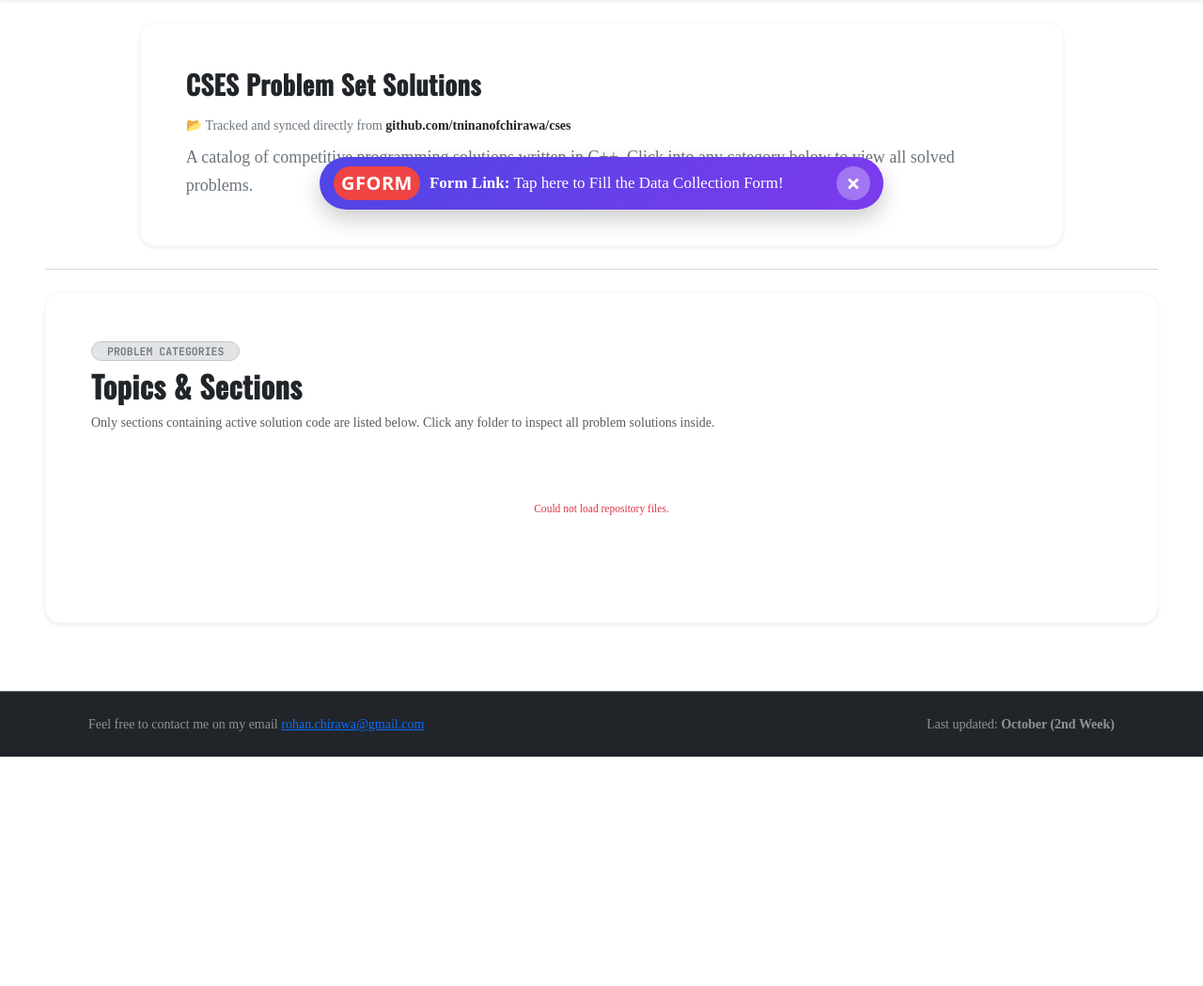
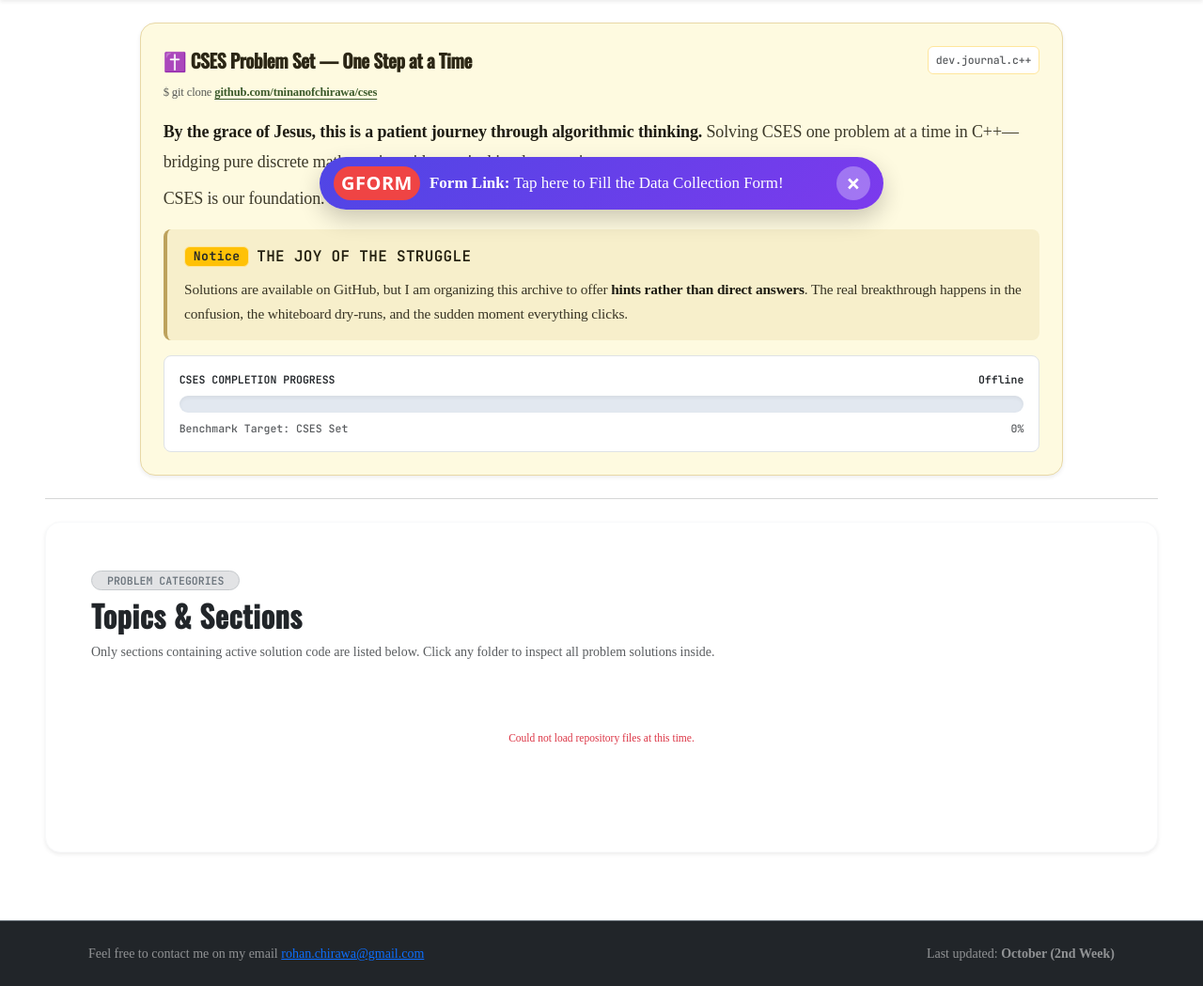
Before and after one commit to tninanofchirawa/personal-website-1, a Jekyll site: the page built from Nd-s/cses.html, in a window 1280 px wide. Shown: the part 647-1696 px from the top of the page at 94% size. Built offline with Jekyll 4.4.1, drawn with Linux system fonts in a browser that asks for light colours; some web fonts are replaced; before the commit the page ends 1452 px from its top, so only the background shows below that.

Commit message:
More Changes to the Cses page

```diff
--- a/Nd-s/cses.html
+++ b/Nd-s/cses.html
@@ -8,20 +8,77 @@ hero_image: assets/images/personal/Hero_image.jpg
 
 <div class="custom-font-container">
 
-  <!-- Introduction Card -->
+  <!-- CSES Introduction Card -->
   <div class="row g-4 justify-content-center mb-4">
     <div class="col-12 col-md-10">
-      <div class="p-4 p-md-5 bg-white rounded-4 shadow-sm border border-light">
-        <h3 class="fw-bold text-dark mb-3">
-          CSES Problem Set Solutions
-        </h3>
-        <p class="small text-secondary mb-2 mt-1">
-          📂 Tracked and synced directly from <span class="fw-bold text-dark">github.com/tninanofchirawa/cses</span>
-        </p>
-        <p class="text-secondary mb-0" style="line-height: 1.7;">
-          A catalog of competitive programming solutions written in C++. Click into any category below to view
-          all solved problems.
-        </p>
+      <div class="p-4 p-md-4 rounded-4 shadow-sm border cses-notebook-card">
+
+        <div class="cses-terminal-text">
+
+          <!-- Heading -->
+          <div class="d-flex flex-wrap align-items-center justify-content-between gap-2 mb-2">
+            <h3 class="cses-title-mono mb-0">
+              ✝️ CSES Problem Set — One Step at a Time
+            </h3>
+            <span class="mono-tag px-2 py-1 rounded bg-white text-muted border border-warning-subtle">
+              dev.journal.c++
+            </span>
+          </div>
+
+          <!-- Repo Link -->
+          <p class="small text-muted mb-3">
+            $ git clone <a href="https://github.com/tninanofchirawa/cses" target="_blank" rel="noopener noreferrer"
+              class="fw-semibold">github.com/tninanofchirawa/cses</a>
+          </p>
+
+          <!-- Core Story -->
+          <p class="mb-2">
+            <strong>By the grace of Jesus, this is a patient journey through algorithmic thinking.</strong>
+            Solving CSES one problem at a time in C++—bridging pure discrete mathematics with practical implementation.
+          </p>
+
+          <p class="mb-3">
+            CSES is our foundation. HackerRank, Codeforces, and deeper competitive domains lie ahead.
+          </p>
+
+          <!-- Hint-first Notice Box -->
+          <div class="cses-note-box mb-3">
+            <div class="d-flex align-items-center gap-2 mb-2">
+              <span class="badge bg-warning text-dark border border-warning-subtle notice-badge">Notice</span>
+              <span class="notice-title text-uppercase">The Joy of the Struggle</span>
+            </div>
+            <p class="mb-0 notice-content">
+              Solutions are available on GitHub, but I am organizing this archive to offer <strong>hints rather than
+                direct answers</strong>. The real breakthrough happens in the confusion, the whiteboard dry-runs, and
+              the sudden moment everything clicks.
+            </p>
+          </div>
+
+        </div>
+
+        <!-- CSES Completion Progress -->
+        <div class="p-3 rounded-3 border bg-white mt-3">
+          <div class="d-flex justify-content-between align-items-center mb-2">
+            <span class="mono-tag text-uppercase fw-bold text-dark">
+              CSES Completion Progress
+            </span>
+            <span class="mono-tag text-dark fw-bold" id="progress-stats-text">
+              Calculating...
+            </span>
+          </div>
+
+          <div class="water-bar-container">
+            <div id="cses-water-fill" class="water-bar-fill"></div>
+          </div>
+
+          <div class="d-flex justify-content-between align-items-center mt-2">
+            <span class="mono-tag text-muted">
+              Benchmark Target: CSES Set
+            </span>
+            <span class="mono-tag text-muted" id="percent-text">0%</span>
+          </div>
+        </div>
+
       </div>
     </div>
   </div>
@@ -36,7 +93,8 @@ hero_image: assets/images/personal/Hero_image.jpg
         <!-- Header -->
         <div class="mb-4">
           <div class="d-inline-flex align-items-center gap-2 mb-2">
-            <span class="badge bg-secondary-subtle text-secondary border border-secondary-subtle rounded-pill px-3 py-1 text-uppercase mono-tag">
+            <span
+              class="badge bg-secondary-subtle text-secondary border border-secondary-subtle rounded-pill px-3 py-1 text-uppercase mono-tag">
               Problem Categories
             </span>
           </div>
@@ -62,95 +120,5 @@ hero_image: assets/images/personal/Hero_image.jpg
 
 </div>
 
-<!-- GitHub API Folder Fetcher Script -->
-<script>
-  (async function fetchFolders() {
-    const USER = 'tninanofchirawa';
-    const REPO = 'cses';
-    const BRANCH = 'main';
-
-    const loader = document.getElementById('cses-loader');
-    const grid = document.getElementById('cses-folder-grid');
-
-    try {
-      const res = await fetch(`https://api.github.com/repos/${USER}/${REPO}/git/trees/${BRANCH}?recursive=1`);
-      if (!res.ok) throw new Error('Failed to fetch tree');
-      const data = await res.json();
-
-      // Count files per folder
-      const folderCounts = {};
-
-      (data.tree || []).forEach(item => {
-        if (item.type === 'blob' && !item.path.startsWith('.')) {
-          const parts = item.path.split('/');
-          if (parts.length > 1) {
-            const folder = parts[0];
-            const filename = parts.slice(1).join('/');
-            // Only count code files
-            if (/\.(cpp|cc|c|py|java)$/i.test(filename)) {
-              folderCounts[folder] = (folderCounts[folder] || 0) + 1;
-            }
-          }
-        }
-      });
-
-      const folders = Object.keys(folderCounts);
-
-      if (folders.length === 0) {
-        loader.innerHTML = '<p class="text-muted mono-tag">No folders with code found.</p>';
-        return;
-      }
-
-      let html = '';
-      folders.forEach(folder => {
-        const count = folderCounts[folder];
-        const displayName = folder.replace(/[-_]/g, ' ');
-        const targetUrl = `cses-folder.html?folder=${encodeURIComponent(folder)}`;
-
-        html += `
-          <div class="col-12 col-md-6 col-lg-4">
-            <div class="card h-100 shadow-sm border rounded-4 p-4 bg-white d-flex flex-column position-relative card-hover-effect">
-              <div class="d-flex align-items-center justify-content-between mb-3">
-                <div class="d-inline-flex align-items-center justify-content-center bg-primary-subtle text-primary rounded-3" style="width: 48px; height: 48px;">
-                  <span class="fs-4">📁</span>
-                </div>
-                <span class="badge bg-primary-subtle text-primary border border-primary-subtle rounded-pill px-3 py-2 mono-tag">
-                  ${count} ${count === 1 ? 'Solution' : 'Solutions'}
-                </span>
-              </div>
-
-              <h5 class="fw-bold text-dark mb-1 text-capitalize">${displayName}</h5>
-              <p class="text-muted small mb-3">CSES Topic Section</p>
-
-              <div class="ticket-box p-3 border-start border-3 border-primary mb-3 flex-grow-1">
-                <div class="d-flex justify-content-between align-items-center mb-1">
-                  <span class="text-uppercase fw-bold text-muted mono-tag" style="letter-spacing: 0.04em;">Folder Spec</span>
-                  <span class="text-muted mono-tag">Synced</span>
-                </div>
-                <p class="small text-secondary mb-2 mt-1">
-                  Contains solved algorithmic challenges with C++ source files.
-                </p>
-                <div class="d-flex align-items-center gap-2 pt-2 border-top border-light-subtle">
-                  <span class="badge bg-white text-dark border px-2 py-1 mono-tag">Files: ${count}</span>
-                  <span class="badge bg-white text-muted border px-2 py-1 mono-tag">C++</span>
-                </div>
-              </div>
-
-              <div class="pt-2 mt-auto border-top">
-                <a href="${targetUrl}" class="stretched-link text-primary text-decoration-none small fw-semibold">
-                  Open Folder &rarr;
-                </a>
-              </div>
-            </div>
-          </div>
-        `;
-      });
-
-      loader.classList.add('d-none');
-      grid.innerHTML = html;
-      grid.classList.remove('d-none');
-    } catch (e) {
-      loader.innerHTML = '<p class="text-danger mono-tag">Could not load repository files.</p>';
-    }
-  })();
-</script>
+<!-- External CSES Progress & Folder Loader Script -->
+<script src="{{ '/assets/js/cses.js' | relative_url }}" defer></script>
--- a/assets/css/custom.css
+++ b/assets/css/custom.css
@@ -268,3 +268,115 @@ p {
     font-size: 13px;
   }
 }
+
+/* --- 6. CSES Problem Set Hub & Solutions --- */
+.cses-notebook-card {
+  background-color: #fefae0;
+  border-color: #e8d8a6 !important;
+  color: #3d3a2a;
+}
+
+.cses-terminal-text {
+  font-family: 'JetBrains Mono', 'Fira Code', ui-monospace, SFMono-Regular, Menlo, Monaco, Consolas, monospace;
+  font-size: 0.9rem;
+  line-height: 1.75;
+  letter-spacing: -0.01em;
+}
+
+.cses-terminal-text strong {
+  color: #1f1d14;
+  font-weight: 600;
+}
+
+.cses-title-mono {
+  font-family: 'JetBrains Mono', monospace;
+  font-size: 1.25rem;
+  font-weight: 700;
+  color: #2b2615;
+  letter-spacing: -0.02em;
+}
+
+.cses-terminal-text a {
+  color: #3b5a2b;
+  text-decoration: underline;
+  text-underline-offset: 3px;
+}
+
+.cses-terminal-text a:hover {
+  color: #1b3010;
+}
+
+/* CSES Notice Box Typography */
+.cses-note-box {
+  background-color: #f7efcb;
+  border-left: 4px solid #bda25c;
+  border-radius: 0.5rem;
+  padding: 0.95rem 1.15rem;
+}
+
+.cses-note-box .notice-badge {
+  font-size: 0.82rem;
+  font-weight: 600;
+  letter-spacing: 0.03em;
+  padding: 0.2rem 0.55rem;
+}
+
+.cses-note-box .notice-title {
+  font-size: 1rem;
+  font-weight: 700;
+  color: #242010;
+  letter-spacing: 0.02em;
+}
+
+.cses-note-box .notice-content {
+  font-size: 0.96rem;
+  line-height: 1.7;
+  color: #383424;
+}
+
+/* Water Filling Progress Bar */
+.water-bar-container {
+  width: 100%;
+  height: 18px;
+  background-color: #e2e8f0;
+  border-radius: 999px;
+  overflow: hidden;
+  position: relative;
+  box-shadow: inset 0 2px 4px rgba(0, 0, 0, 0.06);
+}
+
+.water-bar-fill {
+  height: 100%;
+  width: 0%;
+  background: linear-gradient(90deg, #10b981 0%, #059669 50%, #047857 100%);
+  border-radius: 999px;
+  position: relative;
+  transition: width 1.4s cubic-bezier(0.16, 1, 0.3, 1);
+  overflow: hidden;
+}
+
+.water-bar-fill::after {
+  content: '';
+  position: absolute;
+  top: 0;
+  left: 0;
+  right: 0;
+  bottom: 0;
+  background: linear-gradient(
+    90deg,
+    rgba(255, 255, 255, 0) 0%,
+    rgba(255, 255, 255, 0.35) 50%,
+    rgba(255, 255, 255, 0) 100%
+  );
+  animation: waterWave 2s infinite linear;
+  background-size: 200% 100%;
+}
+
+@keyframes waterWave {
+  0% {
+    background-position: 200% 0;
+  }
+  100% {
+    background-position: -200% 0;
+  }
+}
--- /dev/null
+++ b/assets/js/cses.js
@@ -0,0 +1,161 @@
+/**
+ * CSES Problem Set Hub - Dynamic Category Loader & Progress Engine
+ * Fetches repository structure from GitHub API, aggregates problem counts,
+ * updates the water-fill completion bar, and renders category cards.
+ */
+
+(function () {
+  'use strict';
+
+  const CONFIG = {
+    user: 'tninanofchirawa',
+    repo: 'cses',
+    branch: 'main',
+    totalTarget: 400,
+    cacheKey: 'cses_tree_cache_v1',
+    cacheTtl: 5 * 60 * 1000 // 5 minutes
+  };
+
+  function initCsesHub() {
+    const loader = document.getElementById('cses-loader');
+    const grid = document.getElementById('cses-folder-grid');
+    const waterFill = document.getElementById('cses-water-fill');
+    const statsText = document.getElementById('progress-stats-text');
+    const percentText = document.getElementById('percent-text');
+
+    if (!loader || !grid) return;
+
+    async function loadTreeData() {
+      // Check session cache first to prevent rate limiting
+      try {
+        const cached = sessionStorage.getItem(CONFIG.cacheKey);
+        if (cached) {
+          const parsed = JSON.parse(cached);
+          if (Date.now() - parsed.timestamp < CONFIG.cacheTtl) {
+            return parsed.data;
+          }
+        }
+      } catch (err) {
+        // Storage access error (e.g. privacy mode); continue to fetch
+      }
+
+      const apiUrl = `https://api.github.com/repos/${CONFIG.user}/${CONFIG.repo}/git/trees/${CONFIG.branch}?recursive=1`;
+      const response = await fetch(apiUrl);
+      if (!response.ok) {
+        throw new Error(`GitHub API returned status ${response.status}`);
+      }
+      const data = await response.json();
+
+      try {
+        sessionStorage.setItem(CONFIG.cacheKey, JSON.stringify({
+          timestamp: Date.now(),
+          data: data
+        }));
+      } catch (err) {
+        // Ignore quota/private mode errors
+      }
+
+      return data;
+    }
+
+    loadTreeData()
+      .then(data => {
+        const folderCounts = {};
+        let totalSolvedCount = 0;
+
+        (data.tree || []).forEach(item => {
+          if (item.type === 'blob' && !item.path.startsWith('.')) {
+            const parts = item.path.split('/');
+            if (parts.length > 1) {
+              const folder = parts[0];
+              const filename = parts.slice(1).join('/');
+
+              // Count valid code solution files
+              if (/\.(cpp|cc|c|py|java)$/i.test(filename)) {
+                folderCounts[folder] = (folderCounts[folder] || 0) + 1;
+                totalSolvedCount++;
+              }
+            }
+          }
+        });
+
+        // Update progress bar & stats
+        const percentage = Math.min(100, ((totalSolvedCount / CONFIG.totalTarget) * 100)).toFixed(1);
+        if (statsText) statsText.textContent = `${totalSolvedCount} / ${CONFIG.totalTarget} Solved`;
+        if (percentText) percentText.textContent = `${percentage}%`;
+
+        if (waterFill) {
+          setTimeout(() => {
+            waterFill.style.width = `${Math.max(percentage, 2)}%`;
+          }, 120);
+        }
+
+        const folders = Object.keys(folderCounts).sort();
+
+        if (folders.length === 0) {
+          loader.innerHTML = '<p class="text-muted mono-tag">No folders with code found.</p>';
+          return;
+        }
+
+        let html = '';
+        folders.forEach(folder => {
+          const count = folderCounts[folder];
+          const displayName = folder.replace(/[-_]/g, ' ');
+          const targetUrl = `cses-folder.html?folder=${encodeURIComponent(folder)}`;
+
+          html += `
+            <div class="col-12 col-md-6 col-lg-4">
+              <div class="card h-100 shadow-sm border rounded-4 p-4 bg-white d-flex flex-column position-relative card-hover-effect">
+                <div class="d-flex align-items-center justify-content-between mb-3">
+                  <div class="d-inline-flex align-items-center justify-content-center bg-primary-subtle text-primary rounded-3" style="width: 48px; height: 48px;">
+                    <span class="fs-4">📁</span>
+                  </div>
+                  <span class="badge bg-primary-subtle text-primary border border-primary-subtle rounded-pill px-3 py-2 mono-tag">
+                    ${count} ${count === 1 ? 'Solution' : 'Solutions'}
+                  </span>
+                </div>
+
+                <h5 class="fw-bold text-dark mb-1 text-capitalize">${displayName}</h5>
+                <p class="text-muted small mb-3">CSES Topic Section</p>
+
+                <div class="ticket-box p-3 border-start border-3 border-primary mb-3 flex-grow-1">
+                  <div class="d-flex justify-content-between align-items-center mb-1">
+                    <span class="text-uppercase fw-bold text-muted mono-tag" style="letter-spacing: 0.04em;">Folder Spec</span>
+                    <span class="text-muted mono-tag">Synced</span>
+                  </div>
+                  <p class="small text-secondary mb-2 mt-1">
+                    Contains solved algorithmic challenges with C++ source files.
+                  </p>
+                  <div class="d-flex align-items-center gap-2 pt-2 border-top border-light-subtle">
+                    <span class="badge bg-white text-dark border px-2 py-1 mono-tag">Files: ${count}</span>
+                    <span class="badge bg-white text-muted border px-2 py-1 mono-tag">C++</span>
+                  </div>
+                </div>
+
+                <div class="pt-2 mt-auto border-top">
+                  <a href="${targetUrl}" class="stretched-link text-primary text-decoration-none small fw-semibold">
+                    Open Folder &rarr;
+                  </a>
+                </div>
+              </div>
+            </div>
+          `;
+        });
+
+        loader.classList.add('d-none');
+        grid.innerHTML = html;
+        grid.classList.remove('d-none');
+      })
+      .catch(error => {
+        console.warn('CSES API loader error:', error);
+        loader.innerHTML = '<p class="text-danger mono-tag">Could not load repository files at this time.</p>';
+        if (statsText) statsText.textContent = 'Offline';
+      });
+  }
+
+  if (document.readyState === 'loading') {
+    document.addEventListener('DOMContentLoaded', initCsesHub);
+  } else {
+    initCsesHub();
+  }
+})();
```
